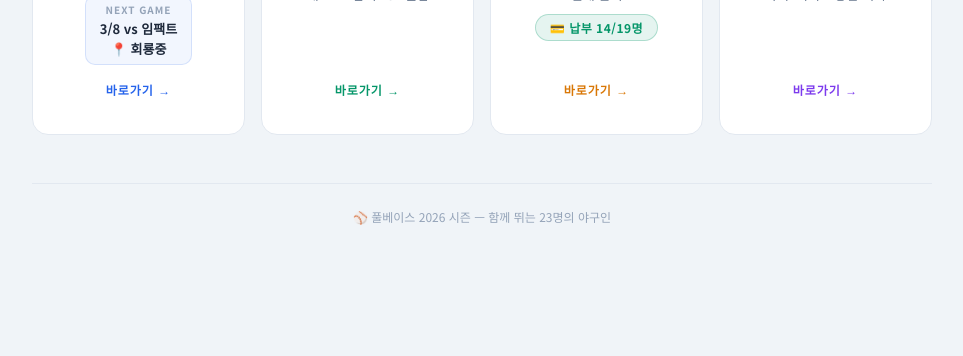
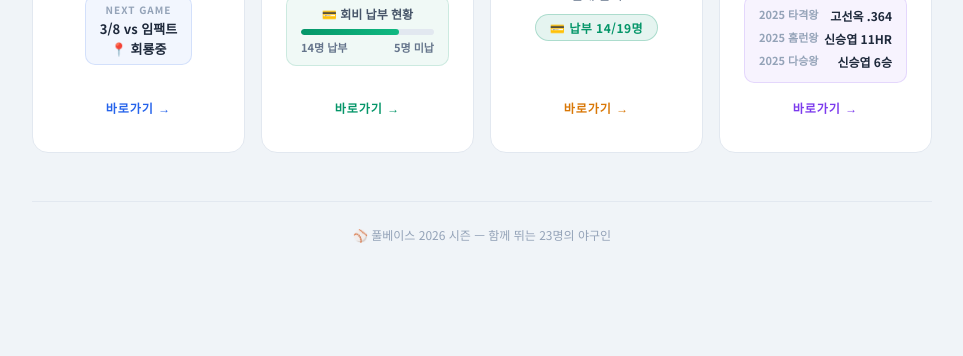
Before and after one commit to helloyeops/fullbase, a plain HTML site: page index.html in a window 1280 px wide. Shown: the part 444-800 px from the top of the page, without its empty margins (158-1121 px from the left). Drawn offline with Linux system fonts and the light colour scheme.

Commit message:
선수명단/개인기록 카드 알차게 채움: 회비 진행률 바, 2025 시즌 하이라이트

```diff
--- a/index.html
+++ b/index.html
@@ -245,6 +245,67 @@
     color: #1e293b;
   }
 
+  .nav-info-box {
+    margin-top: 10px;
+    width: 100%;
+    padding: 8px 14px;
+    border-radius: 10px;
+    font-size: 12px;
+    font-weight: 600;
+    line-height: 1.6;
+  }
+
+  .nav-card.roster .nav-info-box {
+    background: rgba(5, 150, 105, 0.06);
+    border: 1px solid rgba(5, 150, 105, 0.15);
+    color: #475569;
+  }
+
+  .nav-progress {
+    margin-top: 6px;
+    height: 6px;
+    background: #e2e8f0;
+    border-radius: 3px;
+    overflow: hidden;
+  }
+
+  .nav-progress-bar {
+    height: 100%;
+    border-radius: 3px;
+    background: linear-gradient(90deg, #059669, #10b981);
+  }
+
+  .nav-progress-label {
+    display: flex;
+    justify-content: space-between;
+    font-size: 11px;
+    margin-top: 4px;
+    color: #64748b;
+  }
+
+  .nav-card.stats .nav-info-box {
+    background: rgba(124, 58, 237, 0.06);
+    border: 1px solid rgba(124, 58, 237, 0.15);
+    color: #475569;
+  }
+
+  .nav-info-box .info-row {
+    display: flex;
+    justify-content: space-between;
+    padding: 2px 0;
+  }
+
+  .nav-info-box .info-label {
+    color: #94a3b8;
+    font-size: 11px;
+  }
+
+  .nav-info-box .info-value {
+    color: #1e293b;
+    font-weight: 700;
+    font-size: 12px;
+  }
+
   .nav-arrow {
     margin-top: auto;
     padding-top: 16px;
@@ -390,10 +451,14 @@
       <div class="nav-icon">👥</div>
       <div class="nav-title">선수 명단</div>
       <div class="nav-stat-row">
-        <div class="nav-stat">23</div>
-        <div class="nav-stat-unit">명</div>
+        <div class="nav-stat">19</div>
+        <div class="nav-stat-unit">명 참석</div>
       </div>
-      <div class="nav-desc">스태프 4 · 참석 15 · 불참 4</div>
+      <div class="nav-info-box">
+        <div>💳 회비 납부 현황</div>
+        <div class="nav-progress"><div class="nav-progress-bar" style="width:73.7%"></div></div>
+        <div class="nav-progress-label"><span>14명 납부</span><span>5명 미납</span></div>
+      </div>
       <div class="nav-arrow">바로가기 →</div>
     </a>
     <a href="finance.html" class="nav-card finance">
@@ -414,7 +479,11 @@
         <div class="nav-stat">2</div>
         <div class="nav-stat-unit">시즌</div>
       </div>
-      <div class="nav-desc">타격 · 투수 · 통산 기록</div>
+      <div class="nav-info-box">
+        <div class="info-row"><span class="info-label">2025 타격왕</span><span class="info-value">고선옥 .364</span></div>
+        <div class="info-row"><span class="info-label">2025 홈런왕</span><span class="info-value">신승엽 11HR</span></div>
+        <div class="info-row"><span class="info-label">2025 다승왕</span><span class="info-value">신승엽 6승</span></div>
+      </div>
       <div class="nav-arrow">바로가기 →</div>
     </a>
   </div>
```
